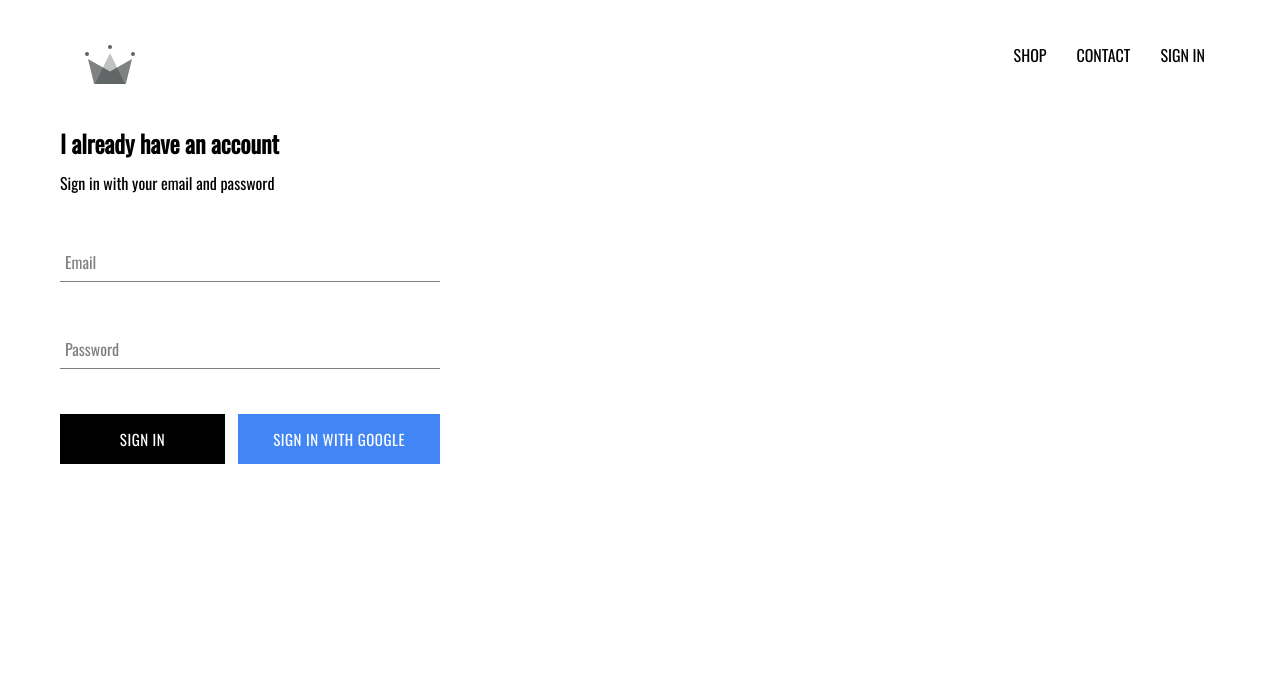
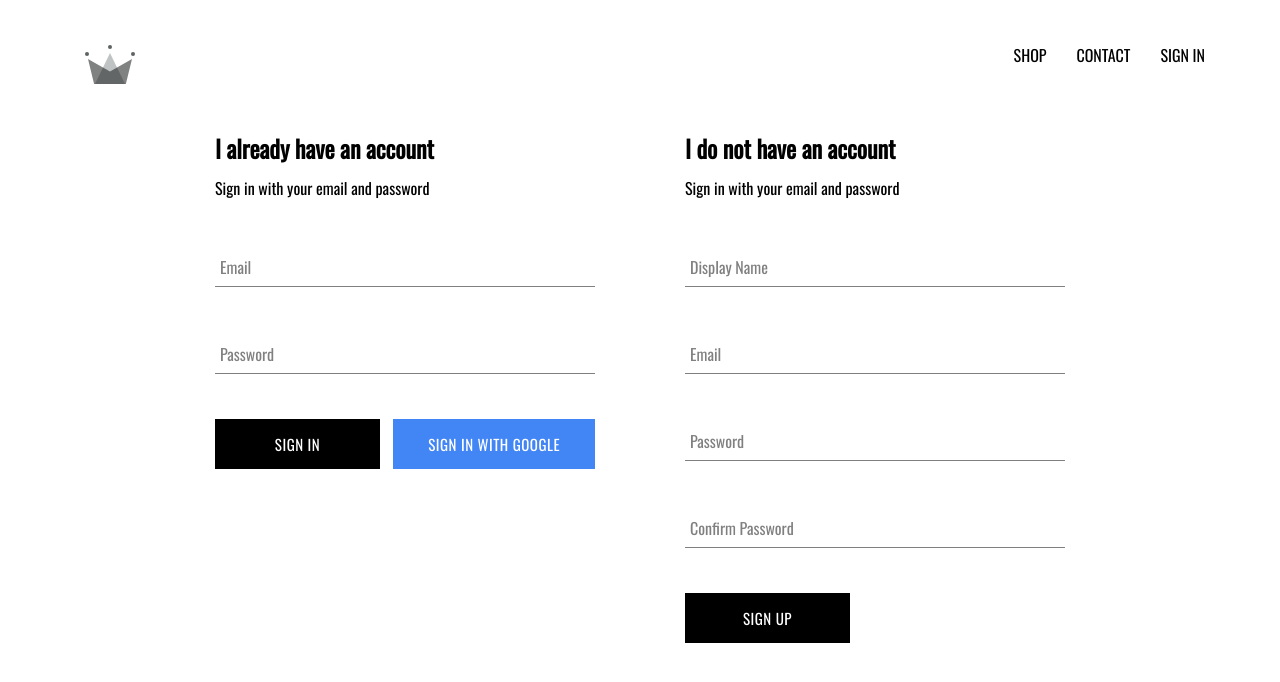
Before and after one commit to lyubomiraml/react-e-comerce-app, a React (Create React App) app: page /signin in a window 1280 px wide. Shown: the top 682 px of the page. Built offline with nearby package versions, Linux system fonts and the light colour scheme; no server answers.

Commit message:
implemented firebase utils, included ability to store autenticated users into our firestore database

```diff
--- a/src/App.js
+++ b/src/App.js
@@ -1,40 +1,53 @@
 import React, { Component } from "react";
 import { Route, Switch } from "react-router-dom";
-import { auth } from "./firebase/firebase.utils"
+import { auth, createUserProfileDocument } from "./firebase/firebase.utils";
 
 import "./App.css";
 
 import HomePage from "./pages/homepage/homepage.component";
 import ShopPage from "./pages/shoppage/shoppage.component";
 import SignInAndSignUpPage from "./pages/sign-in-sign-up-page/sign-in-sign-up-page.component";
-import Header from './components/header/header.component';
-
+import Header from "./components/header/header.component";
 
 class App extends Component {
-
-  constructor(props){
+  constructor(props) {
     super(props);
     this.state = {
-      currentUser: null
-    }
+      currentUser: null,
+    };
   }
 
   unsubscribeFromAuth = null;
 
-  componentDidMount(){
-    this.unsubscribeFromAuth =  auth.onAuthStateChanged(user => {
-      this.setState({currentUser: user});
-    })
+  componentDidMount() {
+    this.unsubscribeFromAuth = auth.onAuthStateChanged(async (userAuth) => {
+      if (userAuth) {
+        const userRef = await createUserProfileDocument(userAuth);
+
+        userRef.onSnapshot((snapshot) => {
+          this.setState({
+            currentUser: {
+              id: snapshot.id,
+              ...snapshot.data(),
+            },
+          });
+
+          console.log(this.state);
+        });
+      } else {
+        this.setState({ currentUser: userAuth });
+      }
+    });
   }
 
-  componentWillUnmount(){
+  componentWillUnmount() {
     this.unsubscribeFromAuth();
   }
 
-  render(){
+  render() {
     return (
       <div>
-        <Header currentUser={this.state.currentUser}/>
+        <Header currentUser={this.state.currentUser} />
         <Switch>
           <Route exact path="/" component={HomePage} />
           <Route path="/shop" component={ShopPage} />
@@ -42,7 +55,6 @@
         </Switch>
       </div>
     );
-
   }
 }
 
--- /dev/null
+++ b/src/components/sign-up/sign-up.component.jsx
@@ -0,0 +1,102 @@
+import React, { Component } from "react";
+import "./sign-up.styles.scss";
+import FormInput from "../form-input/form-input.component";
+import CustomButton from "../custom-button/custom-button.component";
+
+import { auth, createUserProfileDocument } from "../../firebase/firebase.utils";
+
+class SignUp extends Component {
+  constructor(props) {
+    super(props);
+
+    this.state = {
+      displayName: "",
+      email: "",
+      password: "",
+      confirmPassword: "",
+    };
+  }
+
+  handleSubmit = async (event) => {
+    event.preventDefault();
+    const { displayName, email, password, confirmPassword } = this.state;
+
+    if (password !== confirmPassword) {
+      alert("passwords don't match");
+      return;
+    }
+
+    try {
+      const { user } = await auth.createUserWithEmailAndPassword(
+        email,
+        password
+      );
+
+      await createUserProfileDocument(user, { displayName });
+    } catch (error) {
+      console.error(error);
+    }
+
+    this.setState({
+      displayName: "",
+      email: "",
+      password: "",
+      confirmPassword: "",
+    });
+  };
+
+  handleChange = (event) => {
+    const { value, name } = event.target;
+
+    this.setState({ [name]: value });
+  };
+
+  render() {
+    const { displayName, email, password, confirmPassword } = this.state;
+    return (
+      <div className="sign-up">
+        <h2 className="title">I do not have an account</h2>
+        <span>Sign in with your email and password</span>
+
+        <form className="sign-up-form" onSubmit={this.handleSubmit}>
+          <FormInput
+            handleChange={this.handleChange}
+            label="Display Name"
+            type="text"
+            name="displayName"
+            value={displayName}
+            required
+          />
+          <FormInput
+            handleChange={this.handleChange}
+            label="Email"
+            type="email"
+            name="email"
+            value={email}
+            required
+          />
+          <FormInput
+            handleChange={this.handleChange}
+            label="Password"
+            type="password"
+            name="password"
+            value={password}
+            required
+          />
+          <FormInput
+            handleChange={this.handleChange}
+            label="Confirm Password"
+            type="password"
+            name="confirmPassword"
+            value={confirmPassword}
+            required
+          />
+
+          <CustomButton type="submit"> Sign up </CustomButton>
+        </form>
+      </div>
+    );
+  }
+}
+
+export default SignUp;
--- /dev/null
+++ b/src/components/sign-up/sign-up.styles.scss
@@ -0,0 +1,9 @@
+.sign-up {
+  width: 380px;
+  display: flex;
+  flex-direction: column;
+
+  .title {
+    margin: 10px 0;
+  }
+}
--- a/src/firebase/firebase.utils.js
+++ b/src/firebase/firebase.utils.js
@@ -1,7 +1,6 @@
-import firebase from 'firebase/app';
-import 'firebase/firestore';
-import 'firebase/auth';
-
+import firebase from "firebase/app";
+import "firebase/firestore";
+import "firebase/auth";
 
 const config = {
   apiKey: "AIzaSyAd6ZZF54Vr71TikaEJVmztmcUISKXjoQQ",
@@ -11,7 +10,33 @@
   storageBucket: "react-e-comerce-app.appspot.com",
   messagingSenderId: "106660890914",
   appId: "1:106660890914:web:a2e24e917cd682b0e57d7b",
-    measurementId: "G-366NBRSPJP"
+  measurementId: "G-366NBRSPJP",
+};
+
+export const createUserProfileDocument = async (userAuth, additinalData) => {
+  if (!userAuth) return;
+
+  const userRef = firestore.doc(`users/${userAuth.uid}`);
+
+  const snapShot = await userRef.get();
+
+  if (!snapShot.exists) {
+    const { displayName, email } = userAuth;
+    const createdAt = new Date();
+
+    try {
+      await userRef.set({
+        displayName,
+        email,
+        createdAt,
+        ...additinalData,
+      });
+    } catch (error) {
+      console.log("error when creating user", error.message);
+    }
+  }
+
+  return userRef;
 };
 
 firebase.initializeApp(config);
@@ -20,7 +45,7 @@
 export const firestore = firebase.firestore();
 
 const provider = new firebase.auth.GoogleAuthProvider();
-provider.setCustomParameters({prompt:'select_account'});
+provider.setCustomParameters({ prompt: "select_account" });
 export const signInWithGoogle = () => auth.signInWithPopup(provider);
 
 export default firebase;
--- a/src/pages/sign-in-sign-up-page/sign-in-sign-up-page.component.jsx
+++ b/src/pages/sign-in-sign-up-page/sign-in-sign-up-page.component.jsx
@@ -1,11 +1,13 @@
-import React from 'react'
-import './sign-in-sign-up-page.styles.scss'
-import SignIn from "../../components/sign-in/sign-in.component"
+import React from "react";
+import "./sign-in-sign-up-page.styles.scss";
+import SignIn from "../../components/sign-in/sign-in.component";
+import SignUp from "../../components/sign-up/sign-up.component";
 
-const SignInAndSignUpPage = ( ) => (
-    <div className ="sign-in-and-sign-up">
-    <SignIn/>
-    </div>
-)
+const SignInAndSignUpPage = () => (
+  <div className="sign-in-and-sign-up">
+    <SignIn />
+    <SignUp />
+  </div>
+);
 
 export default SignInAndSignUpPage;
--- a/src/pages/sign-in-sign-up-page/sign-in-sign-up-page.styles.scss
+++ b/src/pages/sign-in-sign-up-page/sign-in-sign-up-page.styles.scss
@@ -0,0 +1,6 @@
+.sign-in-and-sign-up {
+  width: 850px;
+  display: flex;
+  justify-content: space-between;
+  margin: 30px auto;
+}
```
Lines whose indentation alone changed are shown as unchanged.
